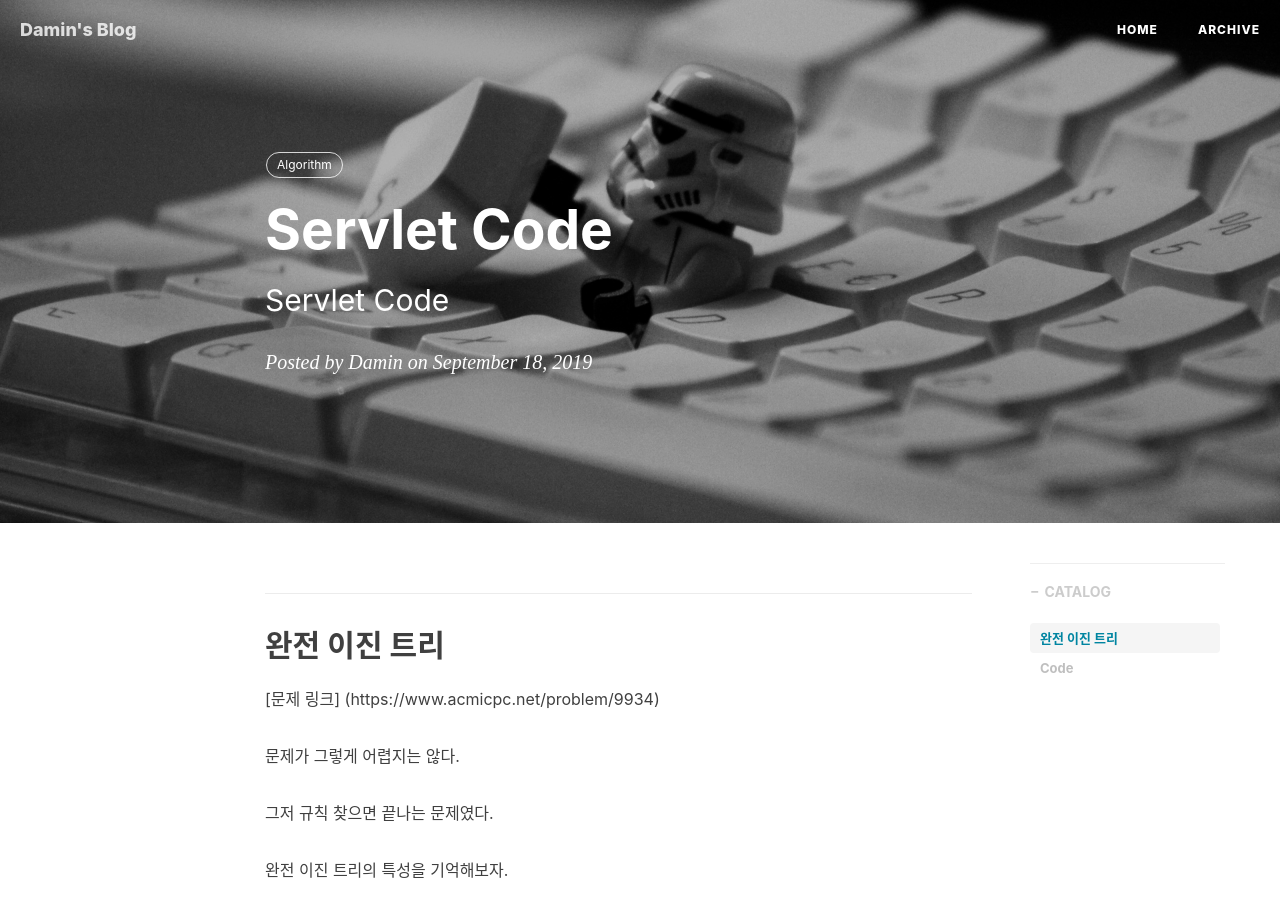
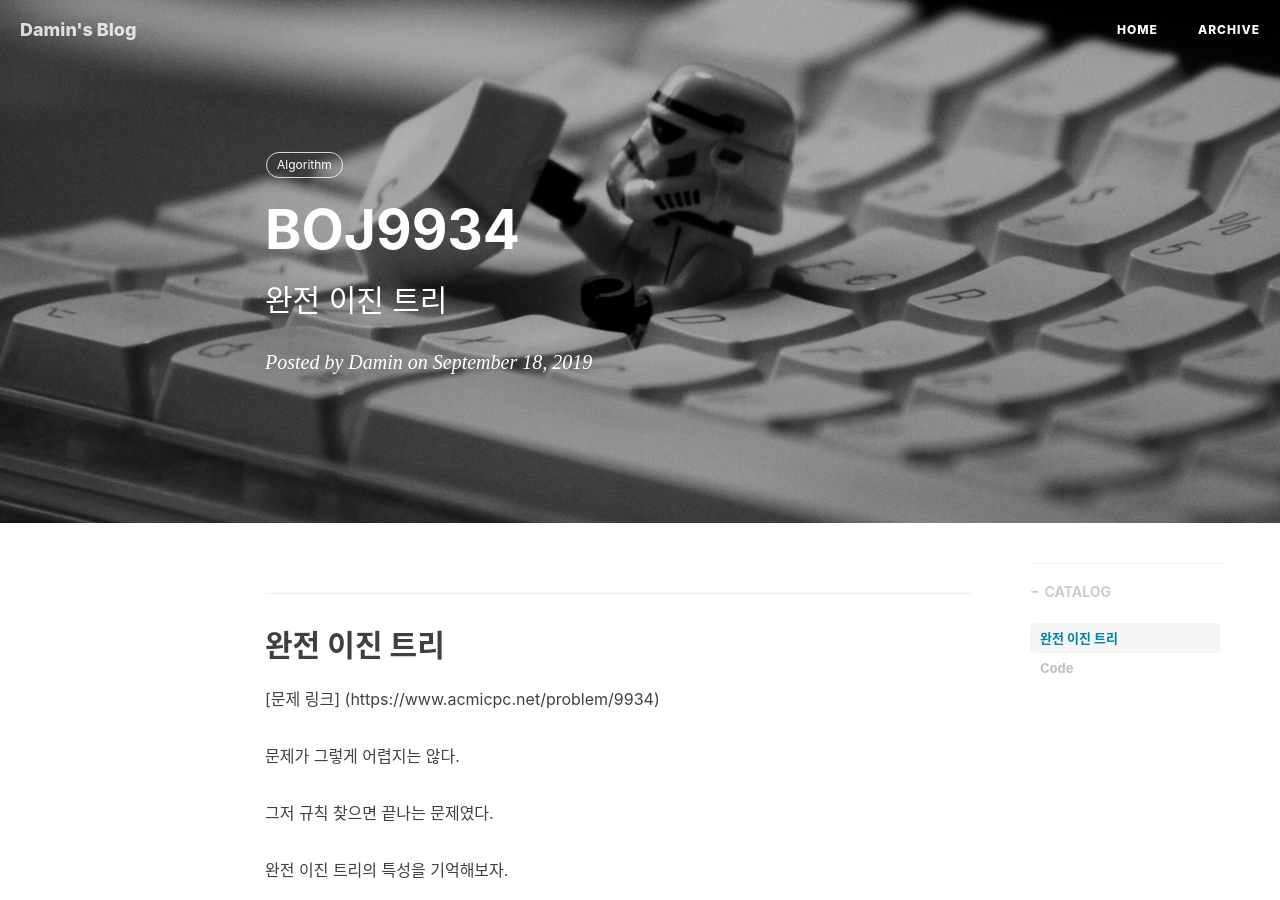
Before and after one commit to damin8/damin8.github.io, a Jekyll site: the page built from _posts/Algorithm/2019-09-18-BOJ9934.md, in a window 1280 px wide and 900 px high. Built offline with Jekyll 4.4.1, drawn with Linux system fonts in a browser that asks for light colours; nearby versions of some CDN libraries; comment, search, counter and statistics services are not loaded.

Commit message:
Update 2019-09-18-BOJ9934.md

```diff
--- a/_posts/Algorithm/2019-09-18-BOJ9934.md
+++ b/_posts/Algorithm/2019-09-18-BOJ9934.md
@@ -1,7 +1,7 @@
 ---
 layout:     post
-title:      "Servlet Code"
-subtitle:   "Servlet Code"
+title:      "BOJ9934"
+subtitle:   "완전 이진 트리"
 date:       2019-09-18 22:31:00
 author:     "Damin"
 header-img: "img/tag-bg.jpg"
```
